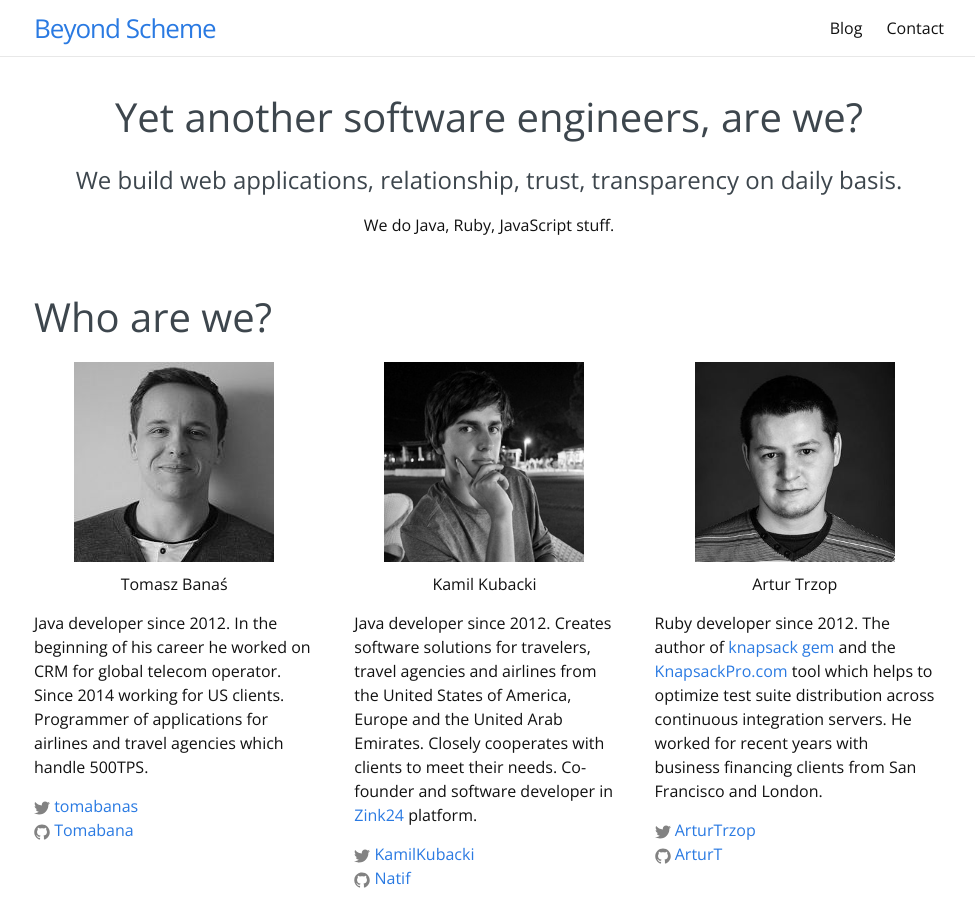
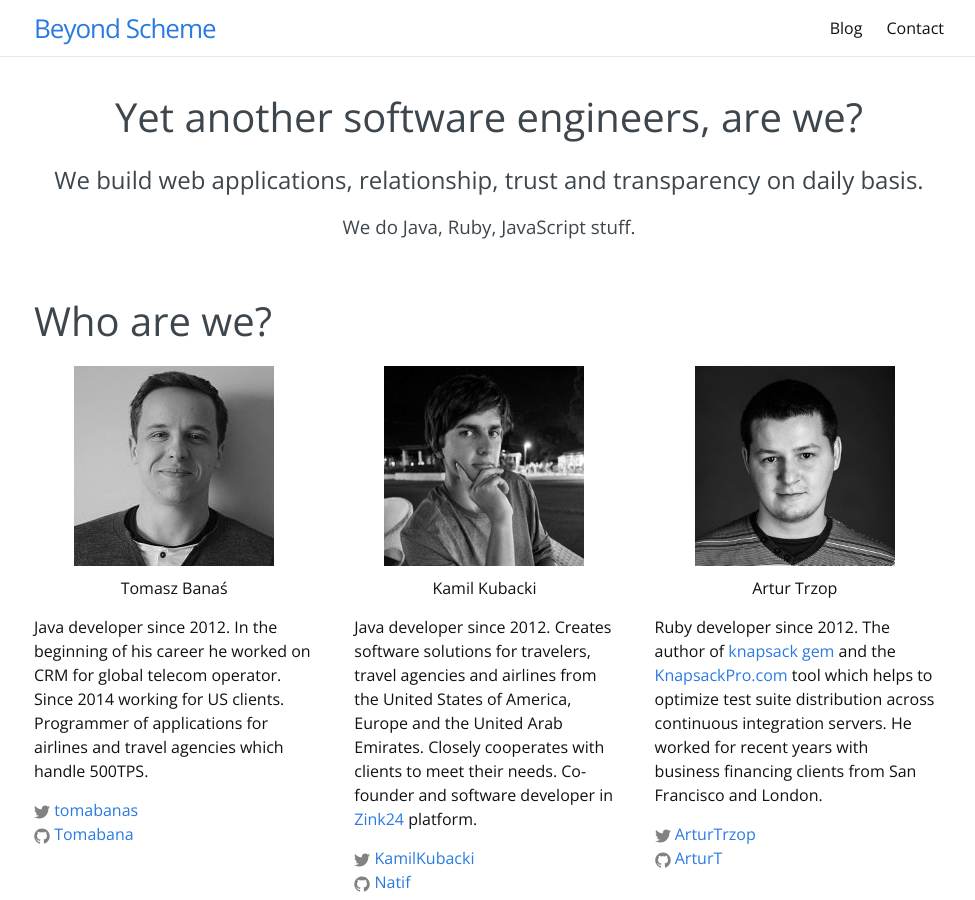
Before and after one commit to BeyondScheme/BeyondScheme.github.io, a Jekyll site: the page built from index.html, in a window 1280 px wide and 900 px high. Shown: the whole window, without its empty margins (151-1126 px from the left). Built offline with Jekyll 4.4.1, drawn with Linux system fonts in a browser that asks for light colours.

Commit message:
Header update

```diff
--- a/index.html
+++ b/index.html
@@ -6,9 +6,9 @@
 
   <div class="section" id="welcome-section">
     <h1 class="big">Yet another software engineers, are we?</h1>
-    <h2>We build web applications, relationship, trust, transparency on daily basis.</h2>
+    <h2>We build web applications, relationship, trust and transparency on daily basis.</h2>
 
-    <p>We do Java, Ruby, JavaScript stuff.</p>
+    <h3>We do Java, Ruby, JavaScript stuff.</h3>
   </div>
 
   <div class="section section-bottom-border" id="profile-section">
```
